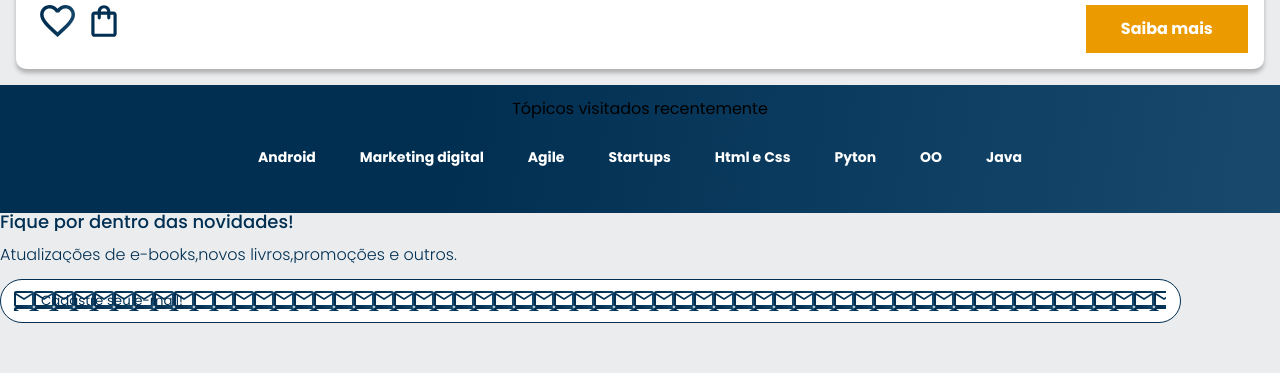
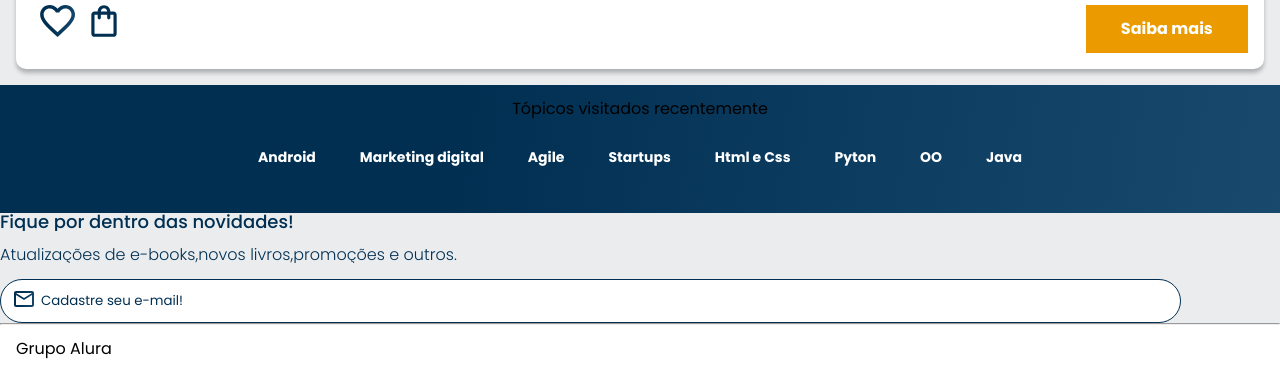
Before and after one commit to RaLtz91/alurabooks1, a plain HTML site: page index.html in a window 1280 px wide. Shown: the part 2210-2583 px from the top of the page. Before the commit the page ends 2533 px from the top, so only its background shows below. Drawn offline with nearby package versions, Linux system fonts and the light colour scheme.

Commit message:
no rpeat

```diff
--- a/index.html
+++ b/index.html
@@ -185,23 +185,13 @@
 <p class="contato__texto">Atualizações de e-books,novos livros,promoções e outros.</p>
 <input type="email" class="contato__email" placeholder="Cadastre seu e-mail!">
 
-
 </section>
 
+<hr />
+<footer class="rodape">
+  <h2 class="rodape__titulo">Grupo Alura</h2>
 
-
-
-
-
-
-
-
-
-
-
-
-
-
+</footer>
 
 
 
--- a/style/contato.css
+++ b/style/contato.css
@@ -29,6 +29,6 @@
 .contato__email::placeholder{
     font-family: var(--fonte-principal);
     color: var(--azul);
-    background: url("../img/Email.svg");
+    background: url("../img/Email.svg") no-repeat;
     padding-left: 2em;
 }
--- /dev/null
+++ b/style/rodape.css
@@ -0,0 +1,7 @@
+.rodape{
+    background-color: var(--branco);
+    padding: 1em;
+}
+hr{
+    margin: 0;
+}
--- a/styles.css
+++ b/styles.css
@@ -3,7 +3,7 @@
 @import url("style/carrossel.css");
 @import url("style/topicos.css");
 @import url("style/contato.css");
-
+@import url("style/rodape.css");
 :root {
     --cor-de-fundo: #EBECEE;
     --branco: #FFFFFF;
```
